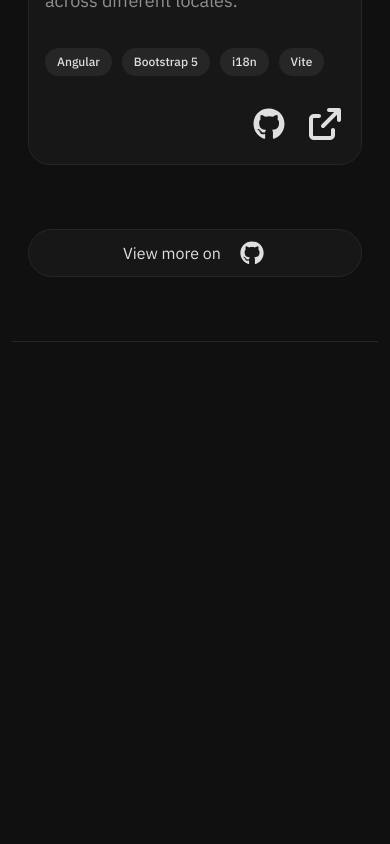
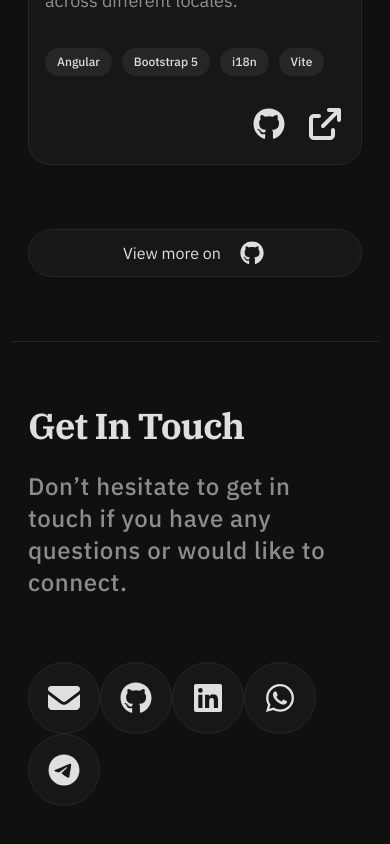
Before and after one commit to hmzgtl16/HamzaPortfolio, a React (Vite) app: page / in a window 390 px wide. Shown: the part 6859-7703 px from the top of the page. Before the commit the page ends 7329 px from the top, so only its background shows below. Built offline with nearby package versions, Linux system fonts and the light colour scheme.

Commit message:
Add social links to Contact section: GitHub, LinkedIn, Telegram, WhatsApp, and Mail

```diff
--- a/src/components/sections/contact/Contact.tsx
+++ b/src/components/sections/contact/Contact.tsx
@@ -1,11 +1,71 @@
 import {Element} from 'react-scroll';
+import {FontAwesomeIcon} from "@fortawesome/react-fontawesome";
+import {faGithub, faLinkedin, faTelegram, faWhatsapp} from "@fortawesome/free-brands-svg-icons";
+import {faEnvelope} from "@fortawesome/free-solid-svg-icons";
 
 function Contact() {
+
+    const sochialLinks = [
+        {
+            id: 1,
+            icon: faEnvelope,
+            url: 'mailto:hamza.gattal.16@gmail.com',
+            label: 'Mail',
+        },
+        {
+            id: 2,
+            icon: faGithub,
+            url: 'https://github.com/hmzgtl16/',
+            label: 'GitHub',
+        },
+        {
+            id: 3,
+            icon: faLinkedin,
+            url: 'https://www.linkedin.com/in/hmzgtl16/',
+            label: 'Linkedin',
+        },
+        {
+            id: 4,
+            icon: faWhatsapp,
+            url: 'https://wa.me/213540200311',
+            label: 'Whatsapp',
+        },
+        {
+            id: 5,
+            icon: faTelegram,
+            url: 'https://t.me/hamza_gattal/',
+            label: 'Telegram',
+        }
+    ];
+
     return (
         <Element name="contact" className="w-full">
             <section className="flex flex-col align-middle justify-center h-full">
                 <div className="mx-auto max-w-2xl px-4 py-16 space-y-16 sm:px-6 sm:py-24 lg:max-w-7xl lg:px-8">
-
+                    <div className="mx-auto max-w-3xl lg:text-center">
+                        <h2 className="text-4xl font-serif font-bold tracking-tight text-pretty sm:text-5xl capitalize">
+                            Get In Touch
+                        </h2>
+                        <p className="mt-6 text-2xl font-sans font-medium text-foreground/60 tracking-wide">
+                            Don’t hesitate to get in touch if you have any questions or would like to connect.
+                        </p>
+                    </div>
+                    <div className="mx-auto max-w-3xl lg:text-center">
+                        <div>
+                            {sochialLinks.map((link) => (
+                                <a
+                                    key={link.id}
+                                    href={link.url}
+                                    className="mx-auto w-18 h-18 p-4 inline-flex items-center justify-center gap-x-4 border border-neutral-800 bg-neutral-900 rounded-full hover:bg-neutral-800 hover:scale-105 transition-all duration-300"
+                                    aria-label={link.label}
+                                    target="_blank"
+                                    rel="noopener noreferrer"
+                                >
+                                    <FontAwesomeIcon icon={link.icon} size="2xl"/>
+                                </a>
+                            ))}
+                        </div>
+                    </div>
                 </div>
             </section>
         </Element>
```
